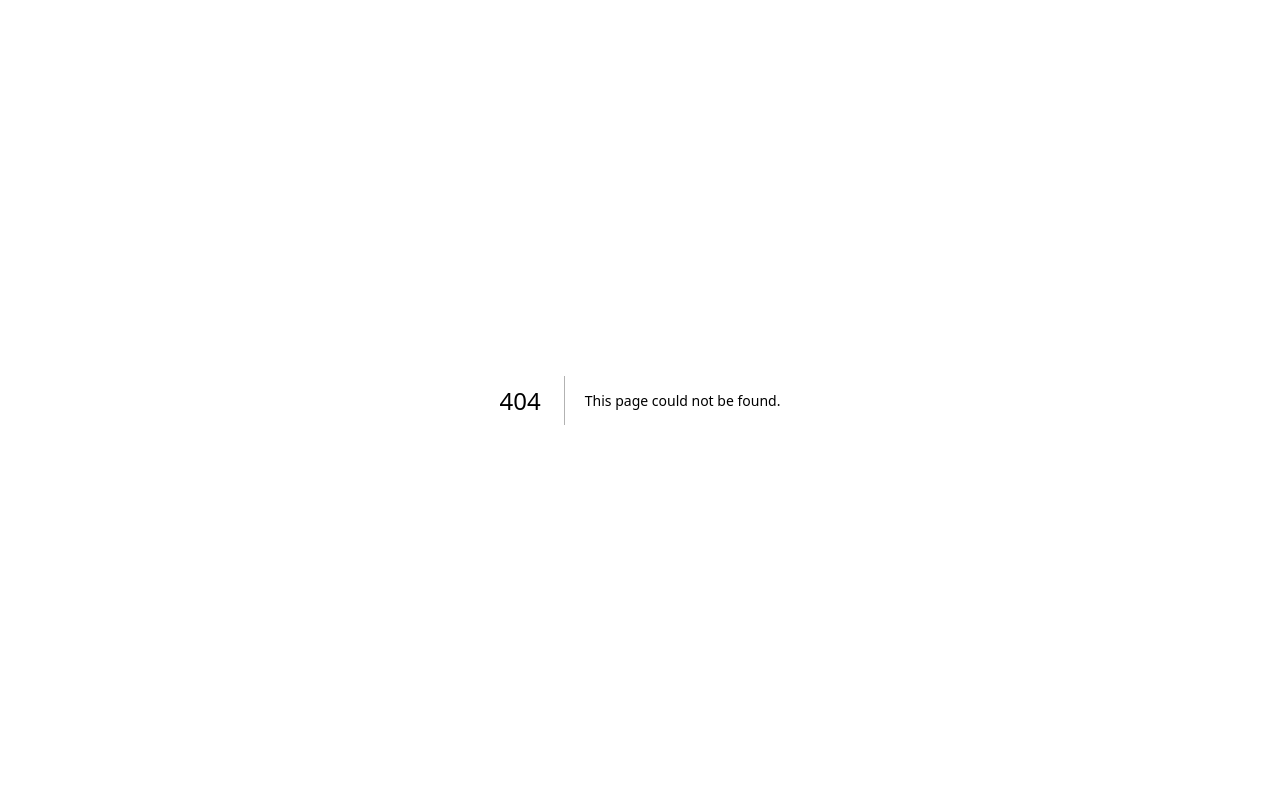
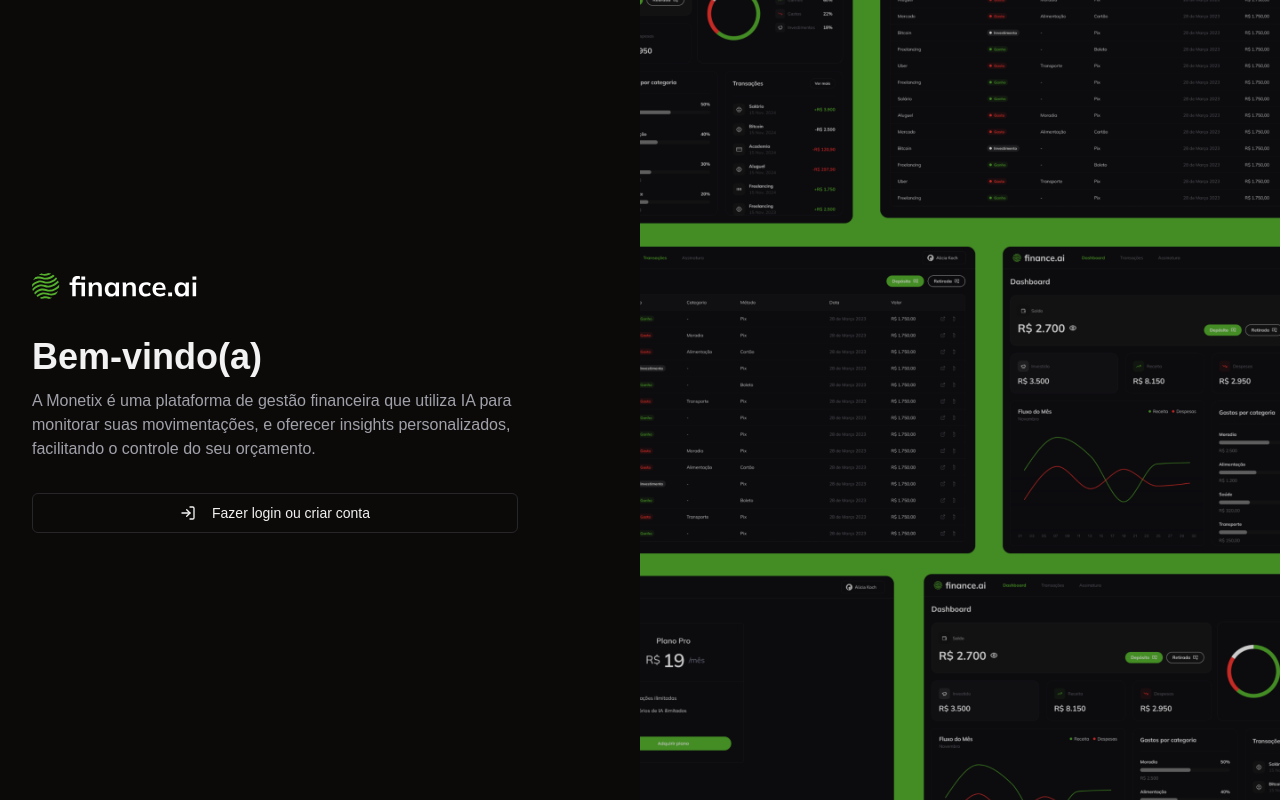
Before and after one commit to NickCamara/monetix, a Next.js app: page /login in a window 1280 px wide. Before the commit this address had no page. Built offline with nearby package versions, Linux system fonts and the light colour scheme.

Commit message:
feat/add login page

```diff
--- a/app/globals.css
+++ b/app/globals.css
@@ -76,6 +76,6 @@
     @apply h-full;
   }
   body {
-    @apply h-full bg-background text-foreground;
+    @apply h-full bg-background text-foreground h-full;
   }
 }
--- /dev/null
+++ b/app/login/page.tsx
@@ -0,0 +1,39 @@
+import Image from "next/image";
+import { Button } from "../_components/ui/button";
+import { LogInIcon } from "lucide-react";
+
+const LoginPage = () => {
+  return (
+    <div className="grid h-full grid-cols-2">
+      <div className="flex h-full max-w-[550px] flex-col justify-center p-8">
+        <Image
+          src="/logo.svg"
+          width={173}
+          height={39}
+          alt="Monetix"
+          className="mb-8"
+        />
+        <h1 className="mb-3 text-4xl font-bold">Bem-vindo(a)</h1>
+        <p className="text-muted-foreground mb-8">
+          A Monetix é uma plataforma de gestão financeira que utiliza IA para
+          monitorar suas movimentações, e oferecer insights personalizados,
+          facilitando o controle do seu orçamento.
+        </p>
+        <Button variant="outline">
+          <LogInIcon className="mr-2"/>
+          Fazer login ou criar conta
+        </Button>
+      </div>
+      <div className="relative h-full w-full">
+        <Image
+          src="/login.png"
+          alt="Faça login"
+          fill
+          className="object-cover"
+        />
+      </div>
+    </div>
+  );
+};
+
+export default LoginPage;
```
Also changed, not shown: public/login.png (added), public/logo.svg (added).
